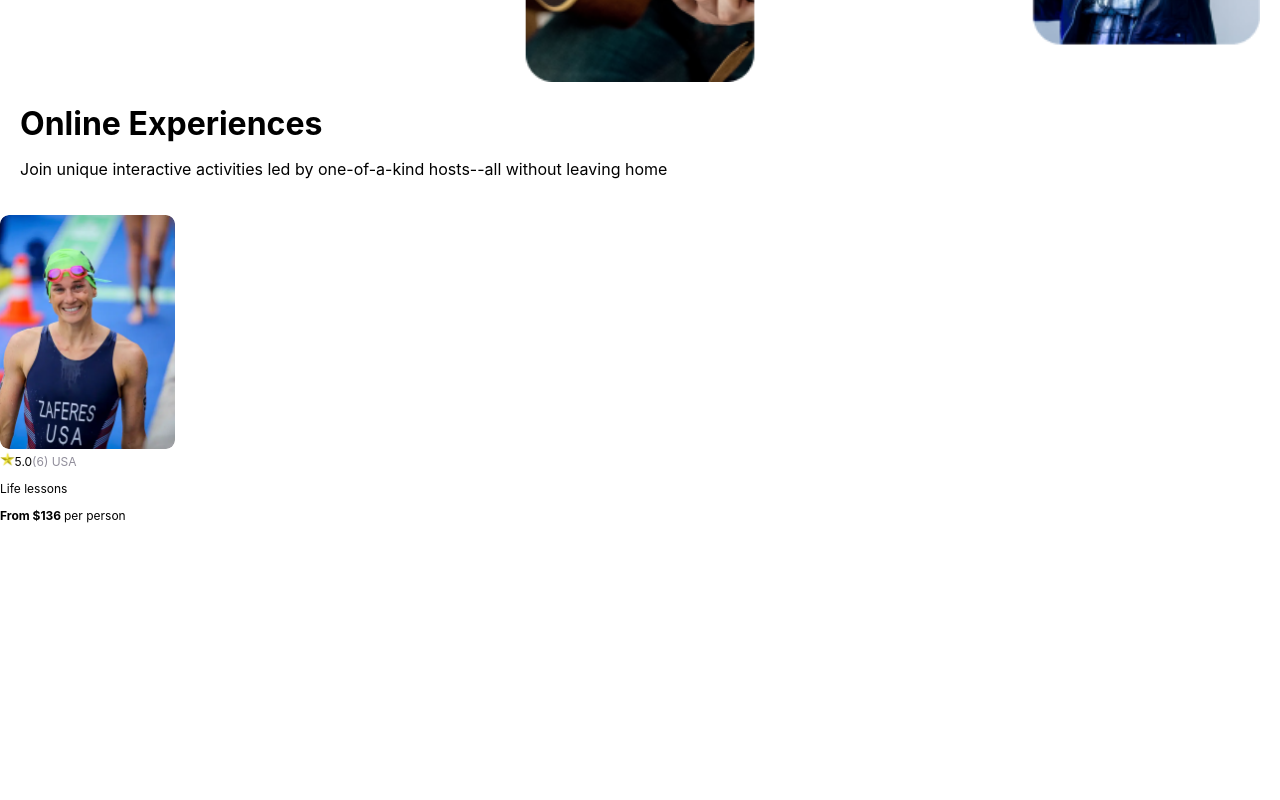
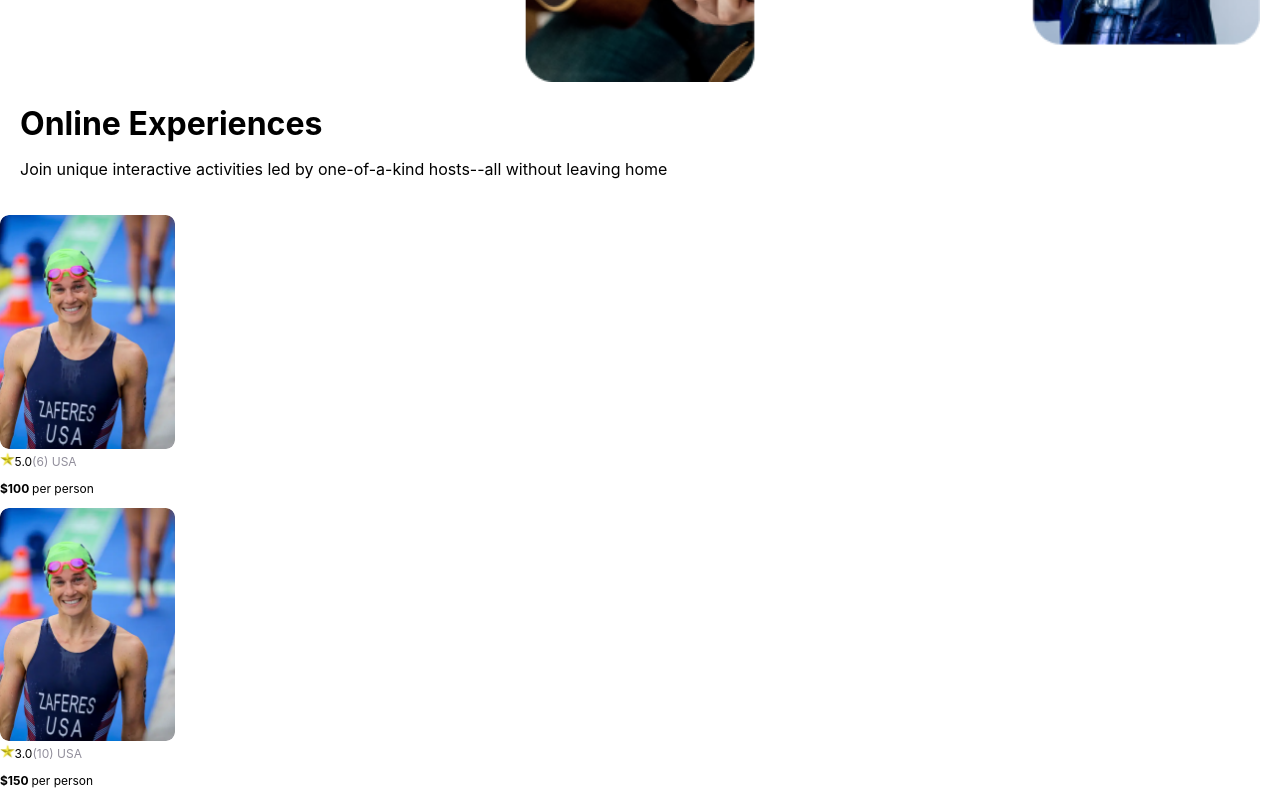
Before and after one commit to giparello/React-Projects, a React (Create React App) app in the folder airbnb-experiences-clone/: page / in a window 1280 px wide. Shown: the part 734-1534 px from the top of the page. Before the commit the page ends 1269 px from the top, so only its background shows below. Built offline with nearby package versions, Linux system fonts and the light colour scheme.

Commit message:
added props to card component

```diff
--- a/airbnb-experiences-clone/src/components/Card/index.js
+++ b/airbnb-experiences-clone/src/components/Card/index.js
@@ -1,17 +1,16 @@
 import star from '../../assets/star.png'
-import secondimage from '../../assets/katie.png'
-function Card() {
+function Card(props) {
     return (
         <div className="card">
-            <img src={secondimage} className="card--image" alt='card'/>
+            <img src={props.image} className="card--image" alt='card'/>
             <div className="card-stats">
             <img src={star} className="star" alt='star' />
-            <span>5.0</span>
-            <span className="gray">(6)</span>
-            <span className="gray"> USA</span>
+            <span>{props.rating}</span>
+            <span className="gray">({props.reviewnumber})</span>
+            <span className="gray"> {props.location}</span>
             </div>
-        <p>Life lessons</p>
-        <p><span className="bold">From $136 </span>per person</p>
+        <p>{props.topic}</p>
+        <p><span className="bold">${props.cost} </span>per person</p>
         </div>
     )
 }
--- a/airbnb-experiences-clone/src/index.js
+++ b/airbnb-experiences-clone/src/index.js
@@ -6,13 +6,15 @@ import reportWebVitals from './reportWebVitals';
 import NavBar from './components/NavBar';
 import Main from './components/Main';
 import Card from './components/Card';
+import image from './assets/katie.png';
 
 const root = ReactDOM.createRoot(document.getElementById('root'));
 root.render(
   <React.StrictMode>
     <NavBar/>
     <Main/>
-    <Card/>
+    <Card image={image} rating="5.0" cost="100" location="USA" reviewnumber="6"/>
+    <Card image={image} rating="3.0" cost="150" location="USA" reviewnumber="10"/>
     <App />
   </React.StrictMode>
 );
```
